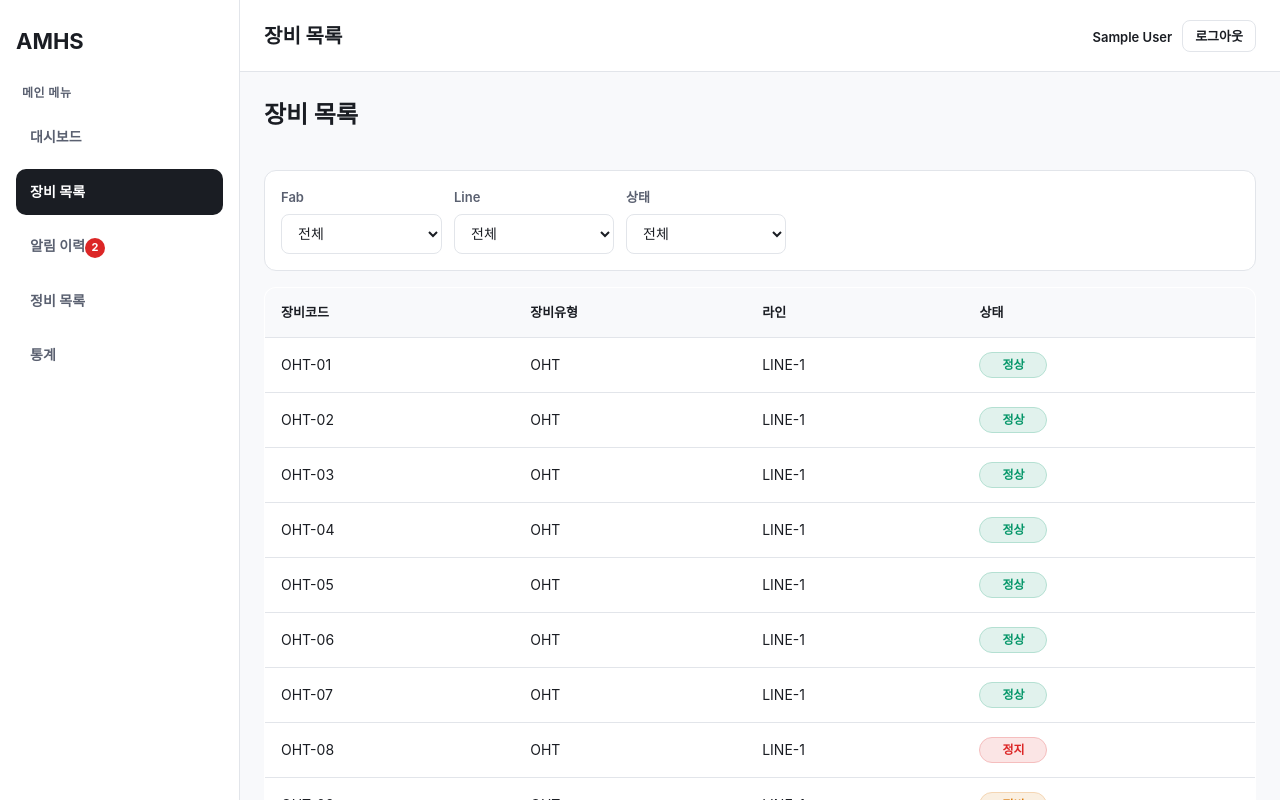
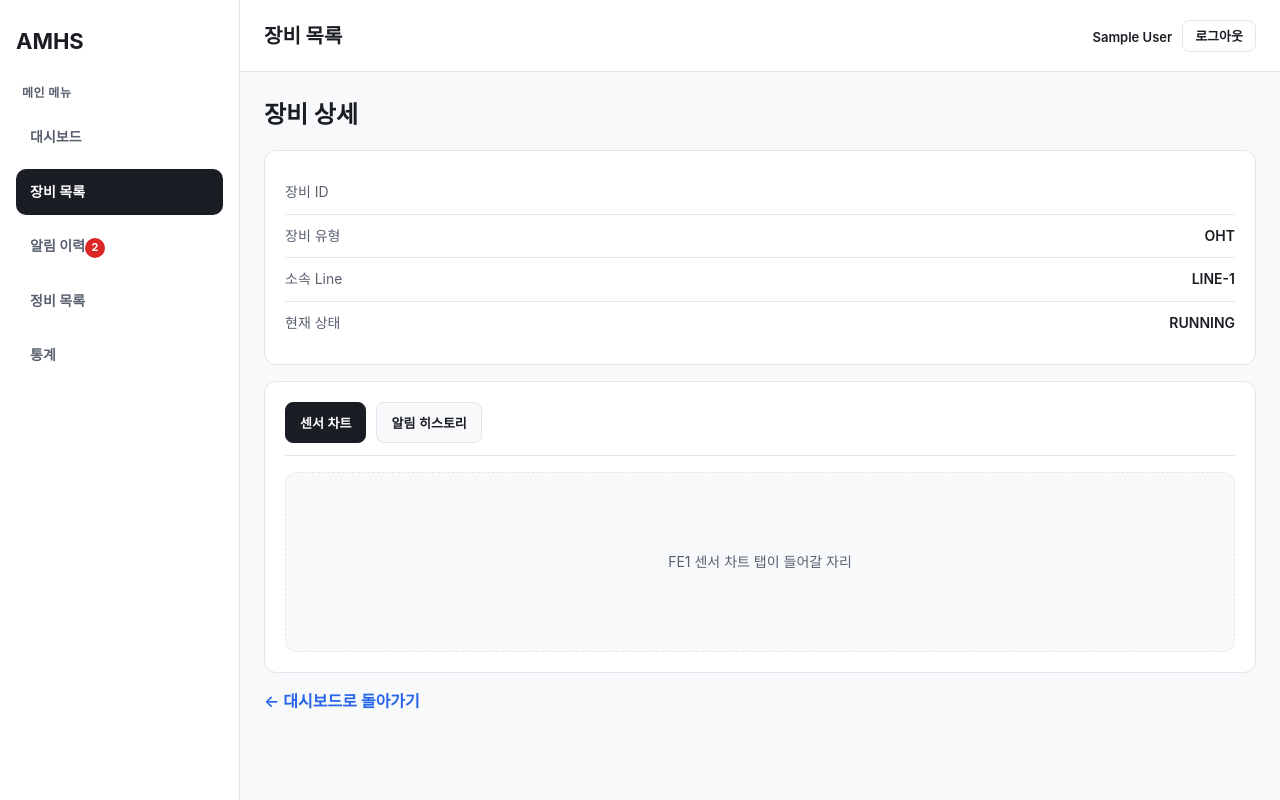
Before and after one commit to SF-KONA/AMHS-frontend, a Vue app: page /equipment in a window 1280 px wide. Shown: the top 800 px of the page. Built offline with nearby package versions, Linux system fonts and the light colour scheme; sample sign-in values are in the browser's storage.

Commit message:
fix: 장비 상세 탭 구조 적용

```diff
--- a/src/views/EquipmentDetailView.vue
+++ /dev/null
@@ -1,6 +0,0 @@
-<template>
-    <div style="padding: 24px;">
-        <h1>장비 상세: {{ $route.params.eqId }}</h1>
-        <router-link to="/dashboard">← 대시보드로 돌아가기</router-link>
-    </div>
-</template>
--- /dev/null
+++ b/src/views/equipment/AlertHistoryTab.vue
@@ -0,0 +1,77 @@
+<template>
+    <div class="tab-section">
+        <DataTable
+            :columns="columns"
+            :data="filteredAlerts"
+            :loading="false"
+        >
+            <template #level="{ row }">
+                <StatusBadge :status="mapLevelToStatus(row.level)" />
+            </template>
+
+            <template #acknowledged="{ row }">
+                <span :class="['ack-text', { done: row.acknowledged }]">
+                    {{ row.acknowledged ? '확인 완료' : '미확인' }}
+                </span>
+            </template>
+        </DataTable>
+    </div>
+</template>
+
+<script setup>
+import { computed } from 'vue'
+import DataTable from '../../components/common/DataTable.vue'
+import StatusBadge from '../../components/common/StatusBadge.vue'
+import { useAlertStore } from '../../stores/alertStore'
+
+const props = defineProps({
+    eqId: {
+        type: String,
+        required: true,
+    },
+})
+
+const alertStore = useAlertStore()
+
+const columns = [
+    { key: 'createdAt', label: '시각' },
+    { key: 'eqId', label: '장비' },
+    { key: 'level', label: '등급', slot: true },
+    { key: 'sensorName', label: '센서' },
+    { key: 'sensorValue', label: '값' },
+    { key: 'acknowledged', label: '확인 여부', slot: true },
+]
+
+const filteredAlerts = computed(() => {
+    return alertStore.alertList.filter((alert) => alert.eqId === props.eqId)
+})
+
+function mapLevelToStatus(level) {
+    const map = {
+        WARNING: 'WARNING',
+        ERROR: 'ERROR',
+        CAUTION: 'IDLE',
+        NORMAL: 'RUNNING',
+    }
+
+    return map[level] || 'IDLE'
+}
+</script>
+
+<style scoped>
+.tab-section {
+    display: flex;
+    flex-direction: column;
+    gap: 16px;
+}
+
+.ack-text {
+    font-size: 13px;
+    font-weight: 600;
+    color: var(--color-danger);
+}
+
+.ack-text.done {
+    color: var(--color-normal);
+}
+</style>
--- a/src/views/equipment/EquipmentDetailView.vue
+++ b/src/views/equipment/EquipmentDetailView.vue
@@ -1,7 +1,55 @@
 <template>
     <AppLayout>
-        <div class="detail-page">
-            <h1 class="detail-title">장비 상세: {{ route.params.eqId }}</h1>
+        <div class="page-section">
+            <h2 class="page-title">장비 상세</h2>
+
+            <div class="detail-card">
+                <div class="detail-row">
+                    <span class="detail-label">장비 ID</span>
+                    <span class="detail-value">{{ route.params.eqId }}</span>
+                </div>
+                <div class="detail-row">
+                    <span class="detail-label">장비 유형</span>
+                    <span class="detail-value">OHT</span>
+                </div>
+                <div class="detail-row">
+                    <span class="detail-label">소속 Line</span>
+                    <span class="detail-value">LINE-1</span>
+                </div>
+                <div class="detail-row">
+                    <span class="detail-label">현재 상태</span>
+                    <span class="detail-value">RUNNING</span>
+                </div>
+            </div>
+
+            <div class="tab-card">
+                <div class="tab-header">
+                    <button
+                        :class="['tab-button', { active: activeTab === 'sensor' }]"
+                        @click="activeTab = 'sensor'"
+                    >
+                        센서 차트
+                    </button>
+                    <button
+                        :class="['tab-button', { active: activeTab === 'alert-history' }]"
+                        @click="activeTab = 'alert-history'"
+                    >
+                        알림 히스토리
+                    </button>
+                </div>
+
+                <div class="tab-body">
+                    <div v-if="activeTab === 'sensor'" class="placeholder-box">
+                        FE1 센서 차트 탭이 들어갈 자리
+                    </div>
+
+                    <AlertHistoryTab
+                        v-else-if="activeTab === 'alert-history'"
+                        :eq-id="route.params.eqId"
+                    />
+                </div>
+            </div>
+
             <router-link to="/dashboard" class="back-link">
                 ← 대시보드로 돌아가기
             </router-link>
@@ -10,25 +58,101 @@
 </template>
 
 <script setup>
+import { ref } from 'vue'
 import { useRoute } from 'vue-router'
 import AppLayout from '../../layouts/AppLayout.vue'
+import AlertHistoryTab from './AlertHistoryTab.vue'
 
 const route = useRoute()
+const activeTab = ref('sensor')
 </script>
 
 <style scoped>
-.detail-page {
+.page-section {
+    display: flex;
+    flex-direction: column;
+    gap: 16px;
+}
+
+.page-title {
+    margin: 0;
+    font-size: 24px;
+    font-weight: 700;
+    color: var(--color-text);
+}
+
+.detail-card,
+.tab-card {
     background: var(--color-surface);
     border: 1px solid var(--color-border);
     border-radius: 12px;
-    padding: 24px;
+    padding: 20px;
 }
 
-.detail-title {
-    margin: 0 0 16px;
-    font-size: 24px;
-    font-weight: 700;
+.detail-row {
+    display: flex;
+    justify-content: space-between;
+    gap: 12px;
+    padding: 10px 0;
+    border-bottom: 1px solid var(--color-border);
+}
+
+.detail-row:last-child {
+    border-bottom: none;
+}
+
+.detail-label {
+    font-size: 14px;
+    color: var(--color-text-muted);
+}
+
+.detail-value {
+    font-size: 14px;
+    font-weight: 600;
     color: var(--color-text);
+}
+
+.tab-header {
+    display: flex;
+    gap: 10px;
+    margin-bottom: 16px;
+    border-bottom: 1px solid var(--color-border);
+    padding-bottom: 12px;
+}
+
+.tab-button {
+    padding: 10px 14px;
+    border: 1px solid var(--color-border);
+    border-radius: 8px;
+    background: var(--color-bg);
+    cursor: pointer;
+    font-size: 13px;
+    font-weight: 600;
+    color: var(--color-text);
+}
+
+.tab-button.active {
+    background: var(--color-text);
+    color: #ffffff;
+    border-color: var(--color-text);
+}
+
+.tab-body {
+    display: flex;
+    flex-direction: column;
+    gap: 16px;
+}
+
+.placeholder-box {
+    min-height: 180px;
+    display: flex;
+    align-items: center;
+    justify-content: center;
+    border: 1px dashed var(--color-border);
+    border-radius: 12px;
+    background: var(--color-bg);
+    color: var(--color-text-muted);
+    font-size: 14px;
 }
 
 .back-link {
--- a/src/views/equipment/EquipmentListView.vue
+++ b/src/views/equipment/EquipmentListView.vue
@@ -1,113 +1,71 @@
 <template>
     <AppLayout>
         <div class="page-section">
-            <h2 class="page-title">장비 목록</h2>
+            <h2 class="page-title">장비 상세</h2>
 
-            <FilterBar
-                v-model="filterValues"
-                :filters="filters"
-            />
+            <div class="detail-card">
+                <div class="detail-row">
+                    <span class="detail-label">장비 ID</span>
+                    <span class="detail-value">{{ route.params.eqId }}</span>
+                </div>
+                <div class="detail-row">
+                    <span class="detail-label">장비 유형</span>
+                    <span class="detail-value">OHT</span>
+                </div>
+                <div class="detail-row">
+                    <span class="detail-label">소속 Line</span>
+                    <span class="detail-value">LINE-1</span>
+                </div>
+                <div class="detail-row">
+                    <span class="detail-label">현재 상태</span>
+                    <span class="detail-value">RUNNING</span>
+                </div>
+            </div>
 
-            <DataTable
-                :columns="columns"
-                :data="equipmentRows"
-                :loading="false"
-                @row-click="handleRowClick"
-            >
-                <template #status="{ row }">
-                    <StatusBadge :status="row.status" />
-                </template>
-            </DataTable>
+            <div class="tab-card">
+                <div class="tab-header">
+                    <button
+                        :class="['tab-button', { active: activeTab === 'sensor' }]"
+                        @click="activeTab = 'sensor'"
+                    >
+                        센서 차트
+                    </button>
+                    <button
+                        :class="['tab-button', { active: activeTab === 'alert-history' }]"
+                        @click="activeTab = 'alert-history'"
+                    >
+                        알림 히스토리
+                    </button>
+                </div>
+
+                <div class="tab-body">
+                    <div v-if="activeTab === 'sensor'" class="placeholder-box">
+                        FE1 센서 차트 탭이 들어갈 자리
+                    </div>
+
+                    <AlertHistoryTab
+                        v-else-if="activeTab === 'alert-history'"
+                        :eq-id="route.params.eqId"
+                    />
+                </div>
+            </div>
+
+            <router-link to="/dashboard" class="back-link">
+                ← 대시보드로 돌아가기
+            </router-link>
         </div>
     </AppLayout>
 </template>
 
 <script setup>
-import { computed, onMounted, ref } from 'vue'
-import { useRouter } from 'vue-router'
+import { ref } from 'vue'
+import { useRoute } from 'vue-router'
 import AppLayout from '../../layouts/AppLayout.vue'
-import FilterBar from '../../components/common/FilterBar.vue'
-import DataTable from '../../components/common/DataTable.vue'
-import StatusBadge from '../../components/common/StatusBadge.vue'
-import { useEquipmentStore } from '../../stores/equipmentStore'
+import AlertHistoryTab from './AlertHistoryTab.vue'
 
-const router = useRouter()
-const store = useEquipmentStore()
-
-const filterValues = ref({
-    fabId: '',
-    lineId: '',
-    status: '',
-})
-
-const filters = computed(() => {
-    const fabOptions = store.fabs.map((fab) => ({
-        value: fab.fabId,
-        label: fab.fabName,
-    }))
-
-    const lineMap = new Map()
-    store.fabs.forEach((fab) => {
-        fab.lines.forEach((line) => {
-            lineMap.set(line.lineId, {
-                value: line.lineId,
-                label: line.lineName,
-            })
-        })
-    })
-
-    const lineOptions = Array.from(lineMap.values())
-
-    return [
-        { key: 'fabId', label: 'Fab', options: fabOptions },
-        { key: 'lineId', label: 'Line', options: lineOptions },
-        {
-            key: 'status',
-            label: '상태',
-            options: [
-                { value: 'RUNNING', label: '정상' },
-                { value: 'STOPPED', label: '정지' },
-                { value: 'MAINTENANCE', label: '정비' },
-            ],
-        },
-    ]
-})
-
-const columns = [
-    { key: 'eqId', label: '장비코드' },
-    { key: 'eqType', label: '장비유형' },
-    { key: 'lineId', label: '라인' },
-    { key: 'status', label: '상태', slot: true },
-]
-
-const equipmentRows = computed(() => {
-    return store.equipmentList.filter((eq) => {
-        const matchFab =
-            !filterValues.value.fabId || eq.fabId === filterValues.value.fabId
-        const matchLine =
-            !filterValues.value.lineId || eq.lineId === filterValues.value.lineId
-        const matchStatus =
-            !filterValues.value.status || eq.status === filterValues.value.status
-
-        return matchFab && matchLine && matchStatus
-    })
-})
-
-function handleRowClick(row) {
-    router.push(`/dashboard/${row.eqId}`)
-}
-
-onMounted(() => {
-    if (!store.fabs.length) {
-        store.fetchFabs()
-    }
-
-    if (!store.equipmentList.length) {
-        store.fetchEquipment()
-    }
-})
+const route = useRoute()
+const activeTab = ref('sensor')
 </script>
-
 
 <style scoped>
 .page-section {
@@ -123,65 +81,87 @@ onMounted(() => {
     color: var(--color-text);
 }
 
-.page-section {
+.detail-card,
+.tab-card {
+    background: var(--color-surface);
+    border: 1px solid var(--color-border);
+    border-radius: 12px;
+    padding: 20px;
+}
+
+.detail-row {
+    display: flex;
+    justify-content: space-between;
+    gap: 12px;
+    padding: 10px 0;
+    border-bottom: 1px solid var(--color-border);
+}
+
+.detail-row:last-child {
+    border-bottom: none;
+}
+
+.detail-label {
+    font-size: 14px;
+    color: var(--color-text-muted);
+}
+
+.detail-value {
+    font-size: 14px;
+    font-weight: 600;
+    color: var(--color-text);
+}
+
+.tab-header {
+    display: flex;
+    gap: 10px;
+    margin-bottom: 16px;
+    border-bottom: 1px solid var(--color-border);
+    padding-bottom: 12px;
+}
+
+.tab-button {
+    padding: 10px 14px;
+    border: 1px solid var(--color-border);
+    border-radius: 8px;
+    background: var(--color-bg);
+    cursor: pointer;
+    font-size: 13px;
+    font-weight: 600;
+    color: var(--color-text);
+}
+
+.tab-button.active {
+    background: var(--color-text);
+    color: #ffffff;
+    border-color: var(--color-text);
+}
+
+.tab-body {
     display: flex;
     flex-direction: column;
     gap: 16px;
 }
 
-.page-title {
-    margin: 0;
-    font-size: 24px;
-    font-weight: 700;
-    color: var(--color-text);
+.placeholder-box {
+    min-height: 180px;
+    display: flex;
+    align-items: center;
+    justify-content: center;
+    border: 1px dashed var(--color-border);
+    border-radius: 12px;
+    background: var(--color-bg);
+    color: var(--color-text-muted);
+    font-size: 14px;
 }
 
-.page-card {
-    background: var(--color-surface);
-    border: 1px solid var(--color-border);
-    border-radius: 12px;
-    padding: 24px;
+.back-link {
+    color: var(--color-interest);
+    text-decoration: none;
+    font-weight: 600;
 }
 
-.page-title {
-    margin: 0 0 20px;
-    font-size: 24px;
-    font-weight: 700;
-    color: var(--color-text);
-}
-
-.equipment-list {
-    display: flex;
-    flex-direction: column;
-    gap: 12px;
-}
-
-.equipment-item {
-    display: flex;
-    align-items: center;
-    justify-content: space-between;
-    background: var(--color-bg);
-    border: 1px solid var(--color-border);
-    border-radius: 10px;
-    padding: 16px;
-}
-
-.equipment-info {
-    display: flex;
-    flex-direction: column;
-    gap: 6px;
-}
-
-.equipment-id {
-    font-size: 15px;
-    font-weight: 700;
-    color: var(--color-text);
-}
-
-.equipment-meta {
-    display: flex;
-    gap: 10px;
-    font-size: 13px;
-    color: var(--color-text-muted);
+.back-link:hover {
+    text-decoration: underline;
 }
 </style>
```
